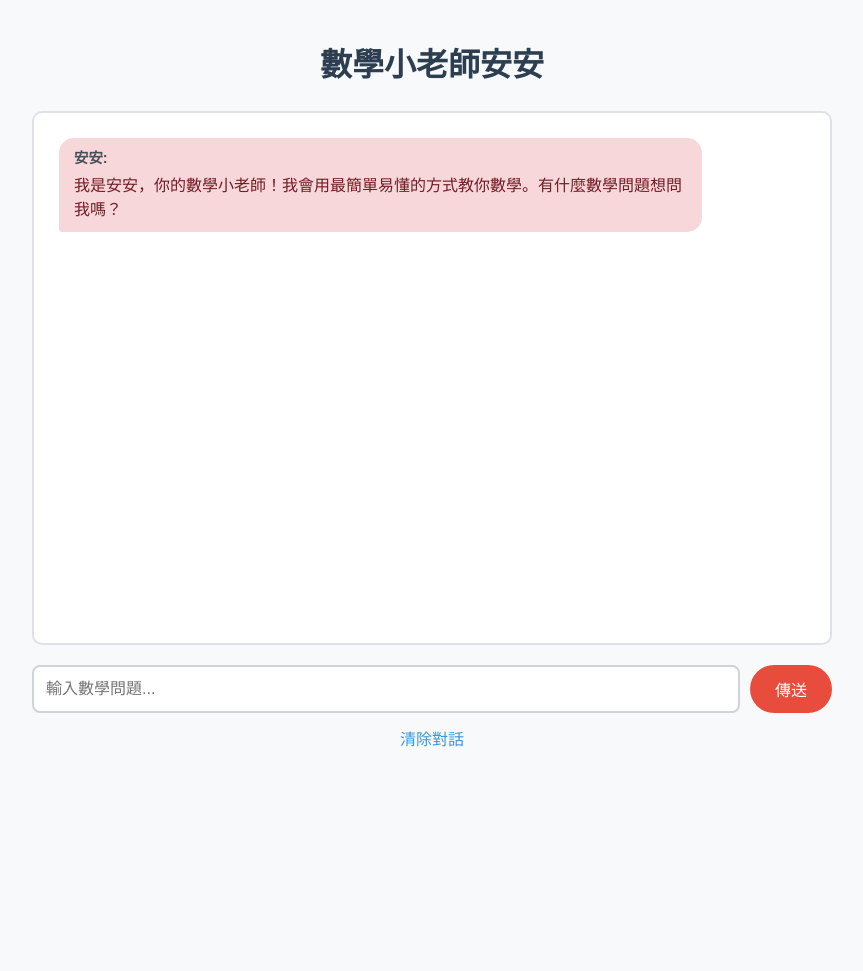
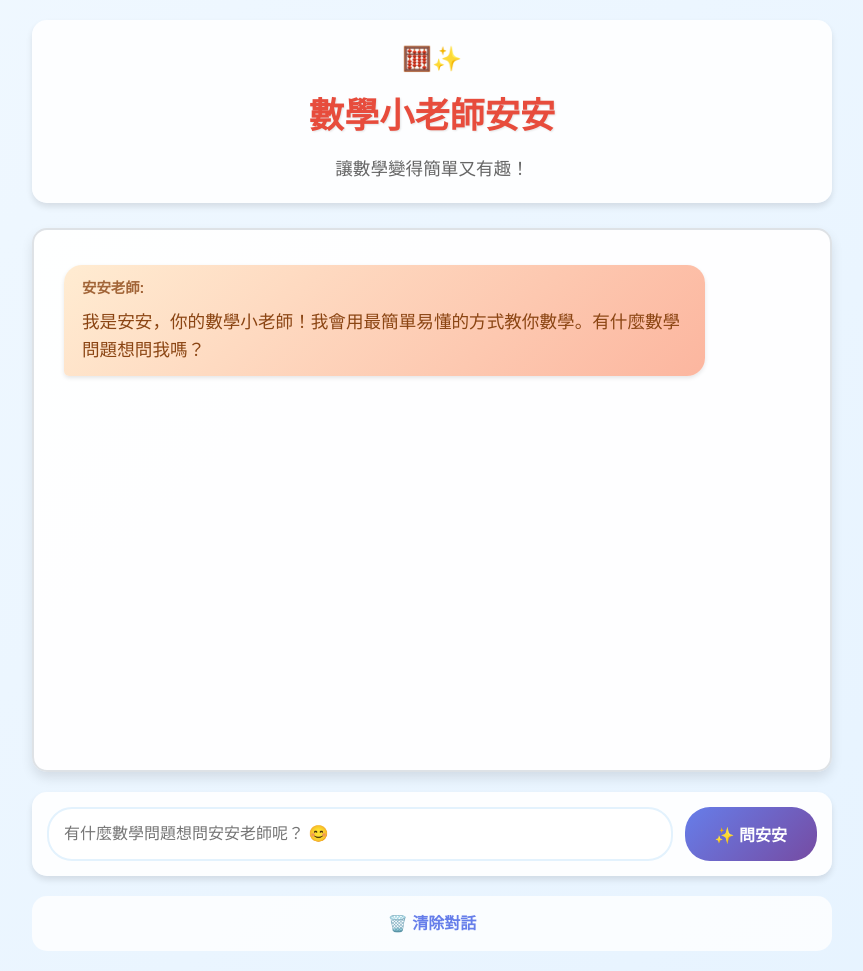
Before and after one commit to Carsonliu168/my-ai-tutor, a Flask app: page / in a window 1280 px wide. Shown: the whole page, without its empty margins (208-1071 px from the left). Before the commit the page ends 747 px from the top, so only its background shows below. Run offline with Flask 3, Linux system fonts and the light colour scheme.

Commit message:
Fix auto scroll

```diff
--- a/templates/index.html
+++ b/templates/index.html
@@ -4,87 +4,191 @@
     <title>數學小老師安安</title>
     <meta charset="UTF-8">
     <meta name="viewport" content="width=device-width, initial-scale=1.0">
-    <link rel="stylesheet" href="https://cdn.jsdelivr.net/npm/katex@0.16.8/dist/katex.min.css">
-    <script defer src="https://cdn.jsdelivr.net/npm/katex@0.16.8/dist/katex.min.js"></script>
-    <script defer src="https://cdn.jsdelivr.net/npm/katex@0.16.8/dist/contrib/auto-render.min.js"></script>
+    <script src="https://polyfill.io/v3/polyfill.min.js?features=es6"></script>
+    <script id="MathJax-script" async src="https://cdn.jsdelivr.net/npm/mathjax@3/es5/tex-mml-chtml.js"></script>
     <style>
-        body { font-family: Microsoft JhengHei, Arial; max-width: 800px; margin: 0 auto; padding: 20px; background-color: #f8f9fa; line-height: 1.5; }
-        .header { text-align: center; color: #2c3e50; margin-bottom: 20px; }
-        .chat-container { background: white; border: 2px solid #dee2e6; border-radius: 10px; padding: 15px; height: 500px; overflow-y: auto; margin: 20px 0; }
-        .message { margin: 10px 0; max-width: 80%; padding: 10px 15px; border-radius: 15px; position: relative; }
-        .user { background: #d1ecf1; color: #0c5460; margin-left: auto; margin-right: 10px; text-align: left; border-bottom-right-radius: 3px; }
-        .assistant { background: #f8d7da; color: #721c24; margin-right: auto; margin-left: 10px; text-align: left; border-bottom-left-radius: 3px; }
-        .message-header { font-weight: bold; margin-bottom: 5px; font-size: 0.9em; color: #495057; }
-        .message-content { white-space: pre-wrap; word-wrap: break-word; }
-        .input-area { display: flex; gap: 10px; margin: 15px 0; }
-        input[type="text"] { flex: 1; padding: 12px; border: 2px solid #ced4da; border-radius: 8px; font-size: 16px; }
-        button { padding: 12px 25px; background: #e74c3c; color: white; border: none; border-radius: 50px; cursor: pointer; font-size: 16px; }
-        .controls { text-align: center; margin-top: 15px; }
-        .controls a { color: #3498db; text-decoration: none; margin: 0 15px; }
+        body {
+            font-family: Microsoft JhengHei, Arial;
+            max-width: 800px;
+            margin: 0 auto;
+            padding: 20px;
+            background: linear-gradient(135deg, #f0f8ff 0%, #e6f3ff 100%);
+            line-height: 1.6;
+            min-height: 100vh;
+        }
+        .header {
+            text-align: center;
+            color: #2c3e50;
+            margin-bottom: 25px;
+            background: rgba(255,255,255,0.9);
+            padding: 20px;
+            border-radius: 15px;
+            box-shadow: 0 4px 6px rgba(0,0,0,0.1);
+        }
+        .header h1 {
+            margin: 0;
+            font-size: 2.2em;
+            color: #e74c3c;
+            text-shadow: 1px 1px 2px rgba(0,0,0,0.1);
+        }
+        .chat-container {
+            background: rgba(255,255,255,0.95);
+            border: 2px solid #dee2e6;
+            border-radius: 15px;
+            padding: 20px;
+            height: 500px;
+            overflow-y: auto;
+            margin: 20px 0;
+            box-shadow: 0 6px 12px rgba(0,0,0,0.1);
+        }
+        .message {
+            margin: 15px 0;
+            max-width: 80%;
+            padding: 12px 18px;
+            border-radius: 18px;
+            position: relative;
+            box-shadow: 0 2px 4px rgba(0,0,0,0.1);
+            animation: slideIn 0.3s ease-out;
+        }
+        @keyframes slideIn {
+            from { opacity: 0; transform: translateY(10px); }
+            to { opacity: 1; transform: translateY(0); }
+        }
+        .user {
+            background: linear-gradient(135deg, #4facfe 0%, #00f2fe 100%);
+            color: white;
+            margin-left: auto;
+            margin-right: 10px;
+            text-align: left;
+            border-bottom-right-radius: 5px;
+        }
+        .assistant {
+            background: linear-gradient(135deg, #ffecd2 0%, #fcb69f 100%);
+            color: #8b4513;
+            margin-right: auto;
+            margin-left: 10px;
+            text-align: left;
+            border-bottom-left-radius: 5px;
+        }
+        .message-header {
+            font-weight: bold;
+            margin-bottom: 8px;
+            font-size: 0.9em;
+            opacity: 0.8;
+        }
+        .message-content {
+            white-space: pre-wrap;
+            word-wrap: break-word;
+            font-size: 1.1em;
+        }
+        .input-area {
+            display: flex;
+            gap: 12px;
+            margin: 20px 0;
+            background: rgba(255,255,255,0.9);
+            padding: 15px;
+            border-radius: 15px;
+            box-shadow: 0 4px 6px rgba(0,0,0,0.1);
+        }
+        input[type="text"] {
+            flex: 1;
+            padding: 15px;
+            border: 2px solid #e3f2fd;
+            border-radius: 25px;
+            font-size: 16px;
+            transition: all 0.3s ease;
+            outline: none;
+        }
+        input[type="text"]:focus {
+            border-color: #4facfe;
+            box-shadow: 0 0 0 3px rgba(79, 172, 254, 0.2);
+        }
+        button {
+            padding: 15px 30px;
+            background: linear-gradient(135deg, #667eea 0%, #764ba2 100%);
+            color: white;
+            border: none;
+            border-radius: 25px;
+            cursor: pointer;
+            font-size: 16px;
+            font-weight: bold;
+            transition: transform 0.2s ease;
+        }
+        button:hover {
+            transform: translateY(-2px);
+            box-shadow: 0 4px 8px rgba(0,0,0,0.2);
+        }
+        .controls {
+            text-align: center;
+            margin-top: 20px;
+            background: rgba(255,255,255,0.8);
+            padding: 15px;
+            border-radius: 15px;
+        }
+        .controls a {
+            color: #667eea;
+            text-decoration: none;
+            margin: 0 15px;
+            font-weight: bold;
+            transition: color 0.3s ease;
+        }
+        .controls a:hover {
+            color: #764ba2;
+            text-decoration: underline;
+        }
 
-        /* KaTeX 數學公式樣式 */
-        .katex { font-size: 1.1em; }
-        .katex-display { margin: 0.5em 0; }
-
-        /* Markdown 樣式 */
-        .message-content h1, .message-content h2, .message-content h3 {
-            color: #2c3e50;
-            margin: 10px 0 5px 0;
-        }
-        .message-content ul { margin: 5px 0; padding-left: 20px; }
-        .message-content li { margin: 2px 0; }
-        .message-content strong { color: #2c3e50; }
-        .message-content hr {
-            border: none;
-            border-top: 1px solid #ddd;
-            margin: 10px 0;
+        .header::before {
+            content: "🧮✨";
+            font-size: 1.5em;
+            display: block;
+            margin-bottom: 10px;
         }
     </style>
 </head>
 <body>
-    <div class="header"><h1>數學小老師安安</h1></div>
+    <div class="header">
+        <h1>數學小老師安安</h1>
+        <p style="margin: 10px 0 0 0; color: #666; font-size: 1.1em;">讓數學變得簡單又有趣！</p>
+    </div>
     <div class="chat-container" id="chatContainer">
         {% for msg in conversation %}
             <div class="message {{ 'user' if msg.role == 'user' else 'assistant' }}">
-                <div class="message-header">{{ '你' if msg.role == 'user' else '安安' }}:</div>
+                <div class="message-header">{{ '你' if msg.role == 'user' else '安安老師' }}:</div>
                 <div class="message-content">{{ msg.content|safe }}</div>
             </div>
         {% endfor %}
     </div>
-    <form method="POST">
+    <form method="POST" onsubmit="return handleSubmit();">
         <div class="input-area">
-            <input type="text" name="message" placeholder="輸入數學問題..." required>
-            <button type="submit">傳送</button>
+            <input type="text" name="message" id="messageInput" placeholder="有什麼數學問題想問安安老師呢？ 😊" required>
+            <button type="submit">✨ 問安安</button>
         </div>
     </form>
     <div class="controls">
-        <a href="/clear" onclick="return confirm('確定要清除對話嗎？')">清除對話</a>
+        <a href="/clear" onclick="return confirm('確定要清除對話嗎？')">🗑️ 清除對話</a>
     </div>
     <script>
-        function renderMath() {
-            if (window.renderMathInElement) {
-                renderMathInElement(document.body, {
-                    delimiters: [
-                        {left: "\\[", right: "\\]", display: true},
-                        {left: "$$", right: "$$", display: true},
-                        {left: "\\(", right: "\\)", display: false},
-                        {left: "$", right: "$", display: false}
-                    ]
-                });
-            }
+        function scrollToBottom() {
+            var container = document.getElementById('chatContainer');
+            container.scrollTop = container.scrollHeight;
         }
 
         window.onload = function() {
-            var container = document.getElementById('chatContainer');
-            container.scrollTop = container.scrollHeight;
-
-            // 渲染數學公式
-            setTimeout(renderMath, 500);
+            scrollToBottom();
         };
 
-        // 當內容更新時重新渲染
-        document.addEventListener('DOMContentLoaded', function() {
-            setTimeout(renderMath, 1000);
+        function handleSubmit() {
+            setTimeout(scrollToBottom, 100);
+            return true;
+        }
+
+        var observer = new MutationObserver(function() {
+            scrollToBottom();
+        });
+
+        observer.observe(document.getElementById('chatContainer'), {
+            childList: true,
+            subtree: true
         });
     </script>
 </body>
```
